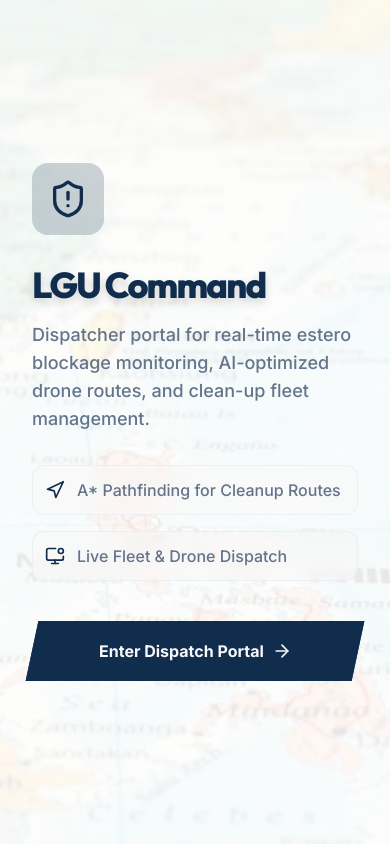
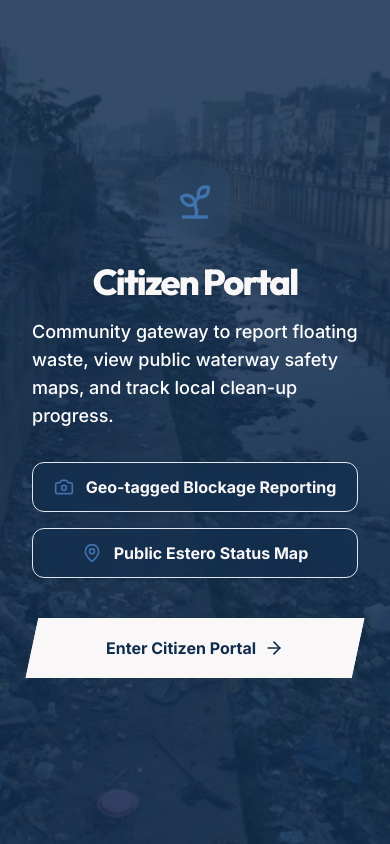
Before and after one commit to Goldenavs/esteRoute, a React (Vite) app in the folder frontend/: page /login in a window 390 px wide. Shown: the top 844 px of the page. Built offline with nearby package versions, Linux system fonts and the light colour scheme.

Commit message:
refactor: swap hero section stack

```diff
--- a/frontend/src/components/auth/HeroSection.tsx
+++ b/frontend/src/components/auth/HeroSection.tsx
@@ -20,7 +20,7 @@ export default function HeroSection({ scrollTo }: { scrollTo: (id: string) => vo
   return (
     <section
       id="hero"
-      className="relative flex flex-col md:block md:h-screen w-full md:overflow-hidden bg-app-bg"
+      className="relative flex flex-col-reverse md:block md:h-screen w-full md:overflow-hidden bg-app-bg"
     >
        {/* Left Side: Dispatcher / Admin (CURRENT THEME) */}
        <motion.div
```
